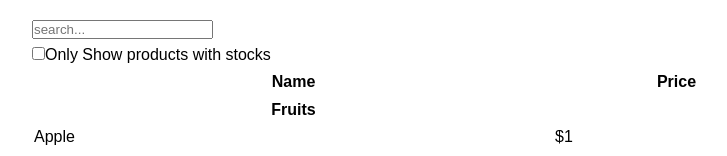
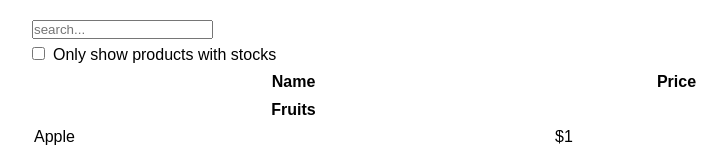
Before and after one commit to namatya-bunnings/Searchable, a React (Create React App) app: page / in a window 1280 px wide. Shown: the top 156 px of the page, without its empty margins (224-951 px from the left). Built offline with nearby package versions, Linux system fonts and the light colour scheme.

Commit message:
added test

```diff
--- a/src/components/Checkbox/Checkbox.tsx
+++ b/src/components/Checkbox/Checkbox.tsx
@@ -1,4 +1,5 @@
 import React from "react";
+import "./Checkbox.css";
 
 export type CheckboxProps = {
   checkboxIsChecked: boolean;
@@ -7,14 +8,17 @@ export type CheckboxProps = {
 
 const Checkbox = ({ checkboxIsChecked, handleChange }: CheckboxProps) => {
   return (
-    <div>
+    <div className="checkbox">
       <input
+        className="checkboxInput"
         id="isStocked"
         type="checkbox"
         checked={checkboxIsChecked}
         onChange={(event) => handleChange(event.target.checked)}
       />
-      <label htmlFor="isStocked">Only Show products with stocks</label>
+      <label className="checkboxLabel" htmlFor="isStocked">
+        Only show products with stocks
+      </label>
     </div>
   );
 };
```
Also changed, not shown: 1 other file (tests, documents, lock files or other folders).
